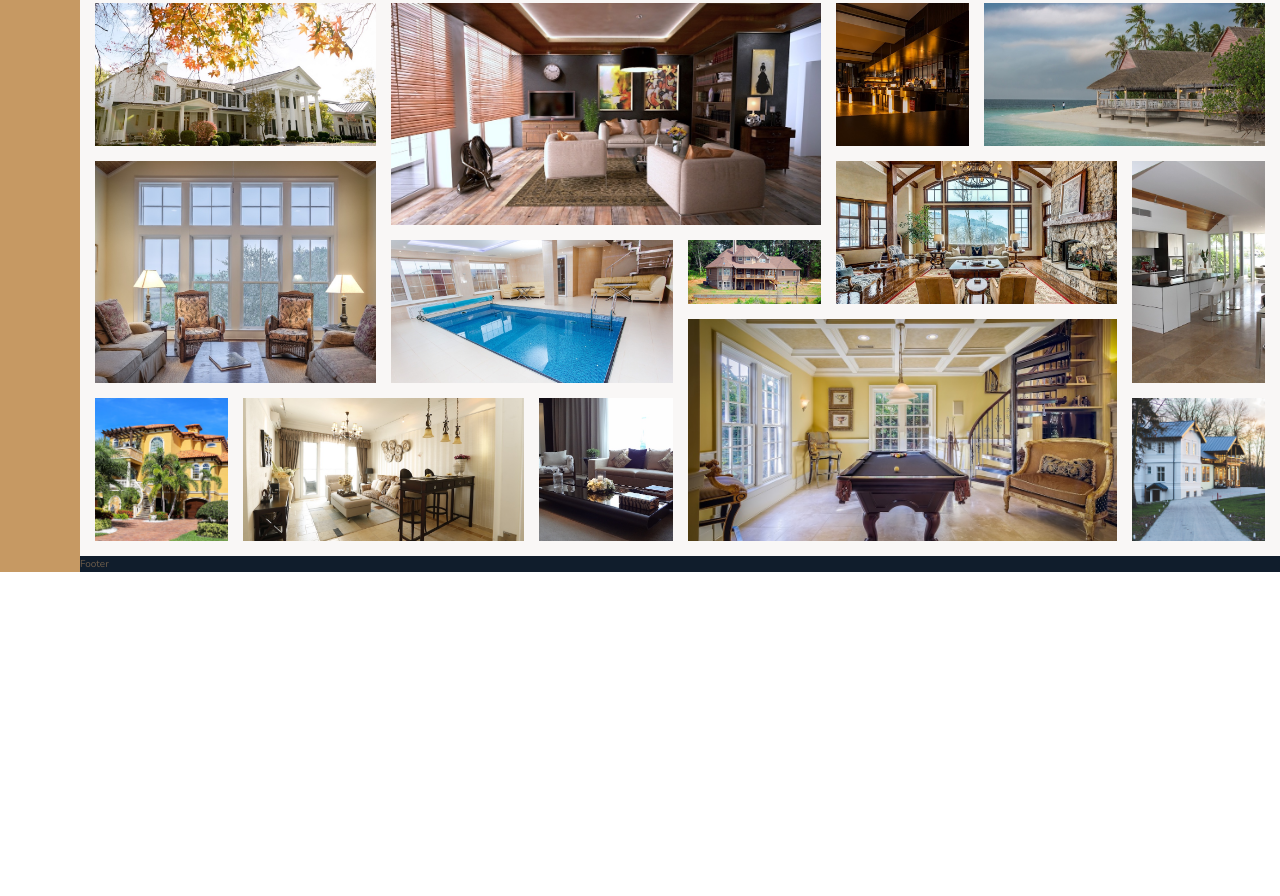
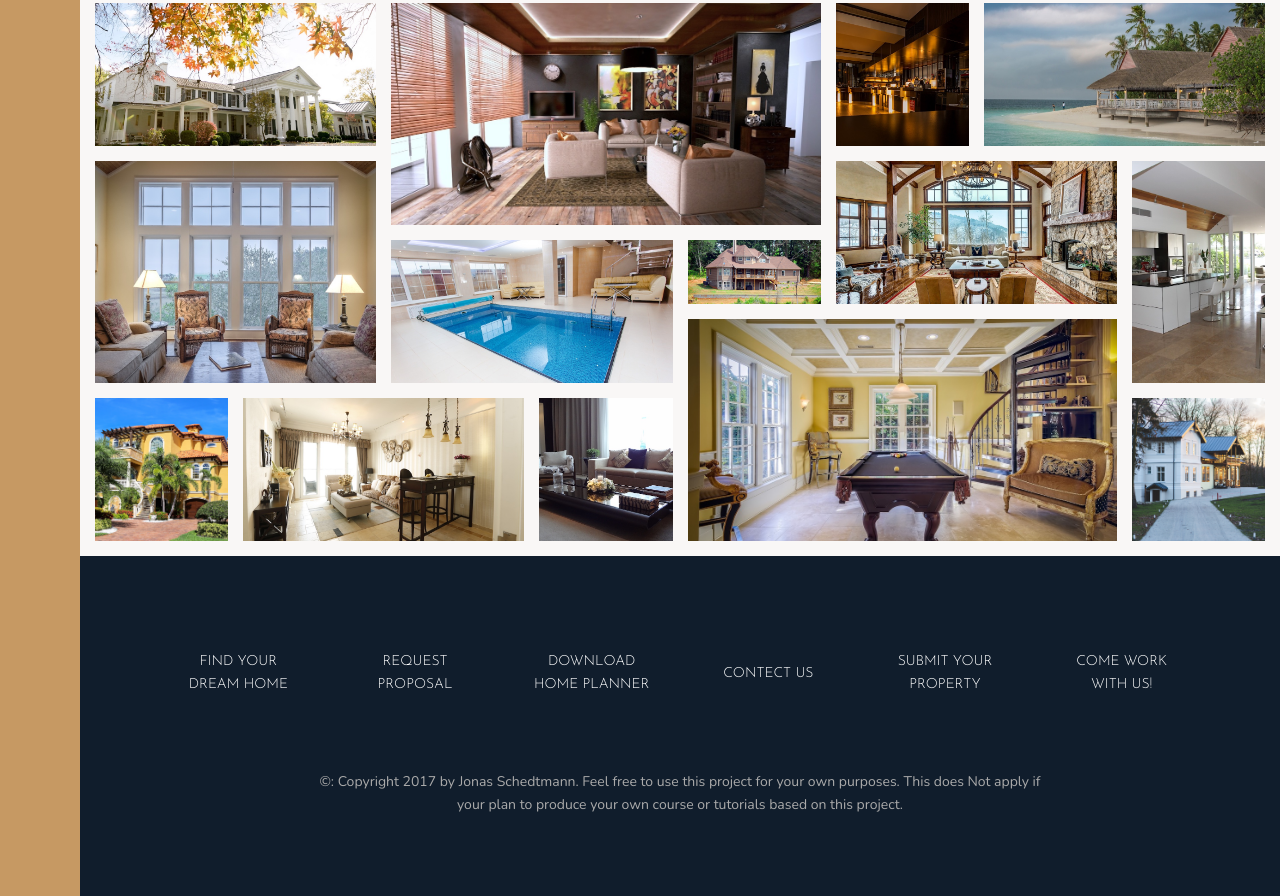
Before and after one commit to ZobaerIslam/Nexter, a website: page index.html in a window 1280 px wide. Shown: the part 3087-3983 px from the top of the page. Before the commit the page ends 3659 px from the top, so only its background shows below. Drawn offline with nearby package versions, Linux system fonts and the light colour scheme.

Commit message:
built the footer

```diff
--- a/index.html
+++ b/index.html
@@ -311,7 +311,19 @@
         </section>
 
         <footer class="footer">
-            Footer
+            <ul class="nav">
+                <li class="nav__item"><a href="#" class="nav__link">Find your dream home</a></li>
+                <li class="nav__item"><a href="#" class="nav__link">Request proposal</a></li>
+                <li class="nav__item"><a href="#" class="nav__link">Download home planner</a></li>
+                <li class="nav__item"><a href="#" class="nav__link">Contect us</a></li>
+                <li class="nav__item"><a href="#" class="nav__link">Submit your property</a></li>
+                <li class="nav__item"><a href="#" class="nav__link">Come work with us!</a></li>
+            </ul>
+
+            <p class="copyright">
+                &copy: Copyright 2017 by Jonas Schedtmann. Feel free to use this project for your own
+                purposes. This does Not apply if your plan to produce your own course or tutorials based on this project.
+            </p>
         </footer>
 
     </body>
--- a/sass/_footer.scss
+++ b/sass/_footer.scss
@@ -1,4 +1,44 @@
 .footer {
     background-color: $color-secondary;
     grid-column: full-start / full-end;
+    padding: 8rem;
+
+
 }
+
+.nav {
+    list-style: none;
+
+    display: grid;
+    grid-template-columns: repeat(auto-fit, minmax(15rem, 1fr));
+    grid-gap: 2rem;
+    align-items: center;
+
+    &__link:link, &__link:visited {
+        font-size: 1.4rem;
+        color: #fff;
+        text-decoration: none;
+        font-family: $font-display;
+        text-transform: uppercase;
+        text-align: center;
+        padding: 1.5rem;
+        display: block;
+        transition: all .2s;
+
+    }
+
+    &__link:hover, &__link:active {
+        background-color: rgba(#fff, .05);
+        transform: translateY(-3px);
+    }
+}
+
+.copyright {
+    font-size: 1.4rem;
+    color: $color-grey-light-2;
+    margin-top: 6rem;
+    margin-right: auto;
+    margin-left: auto;
+    text-align: center;
+    width: 70%;
+}
```
Also changed, not shown: css/style.css.
